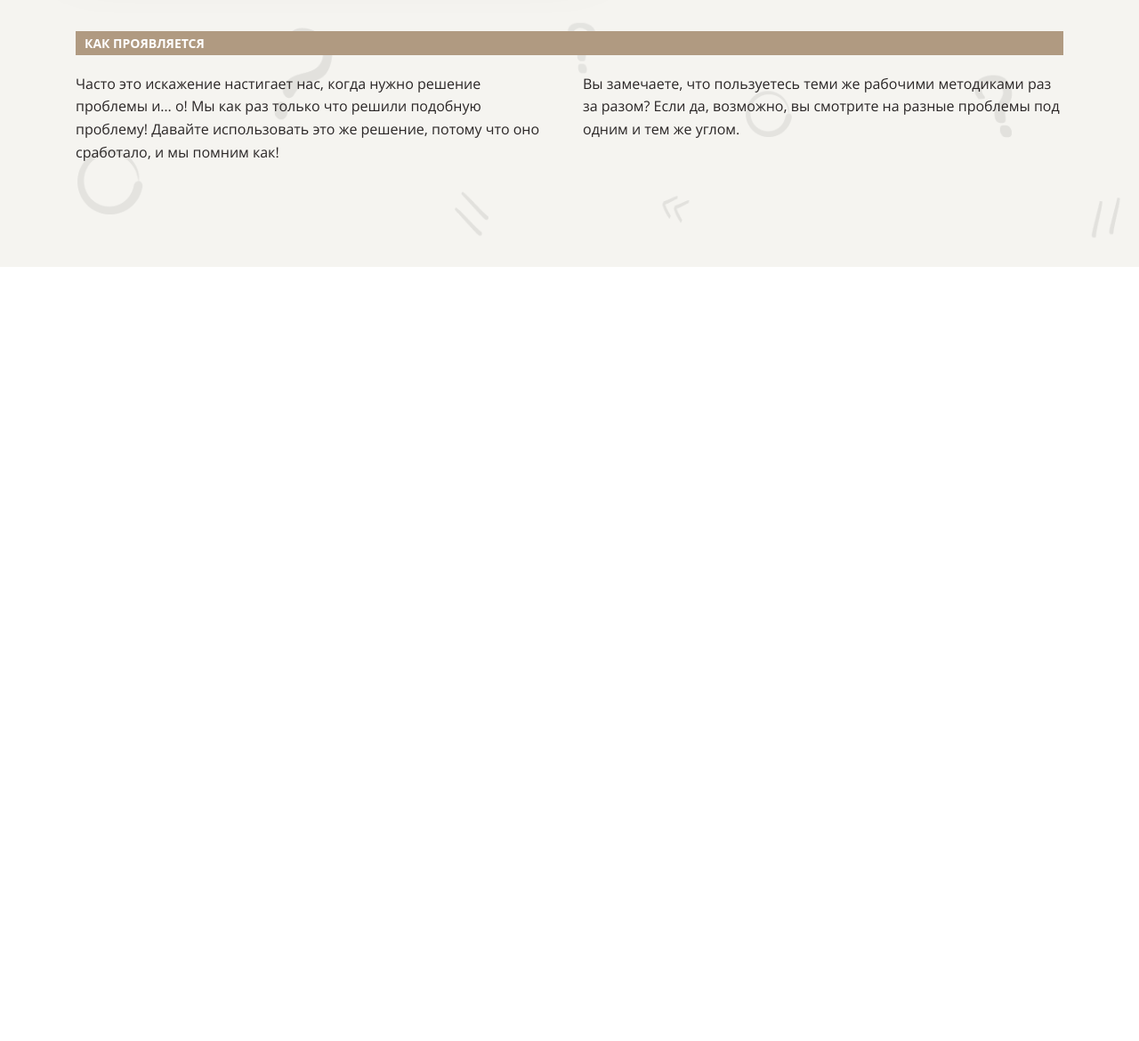
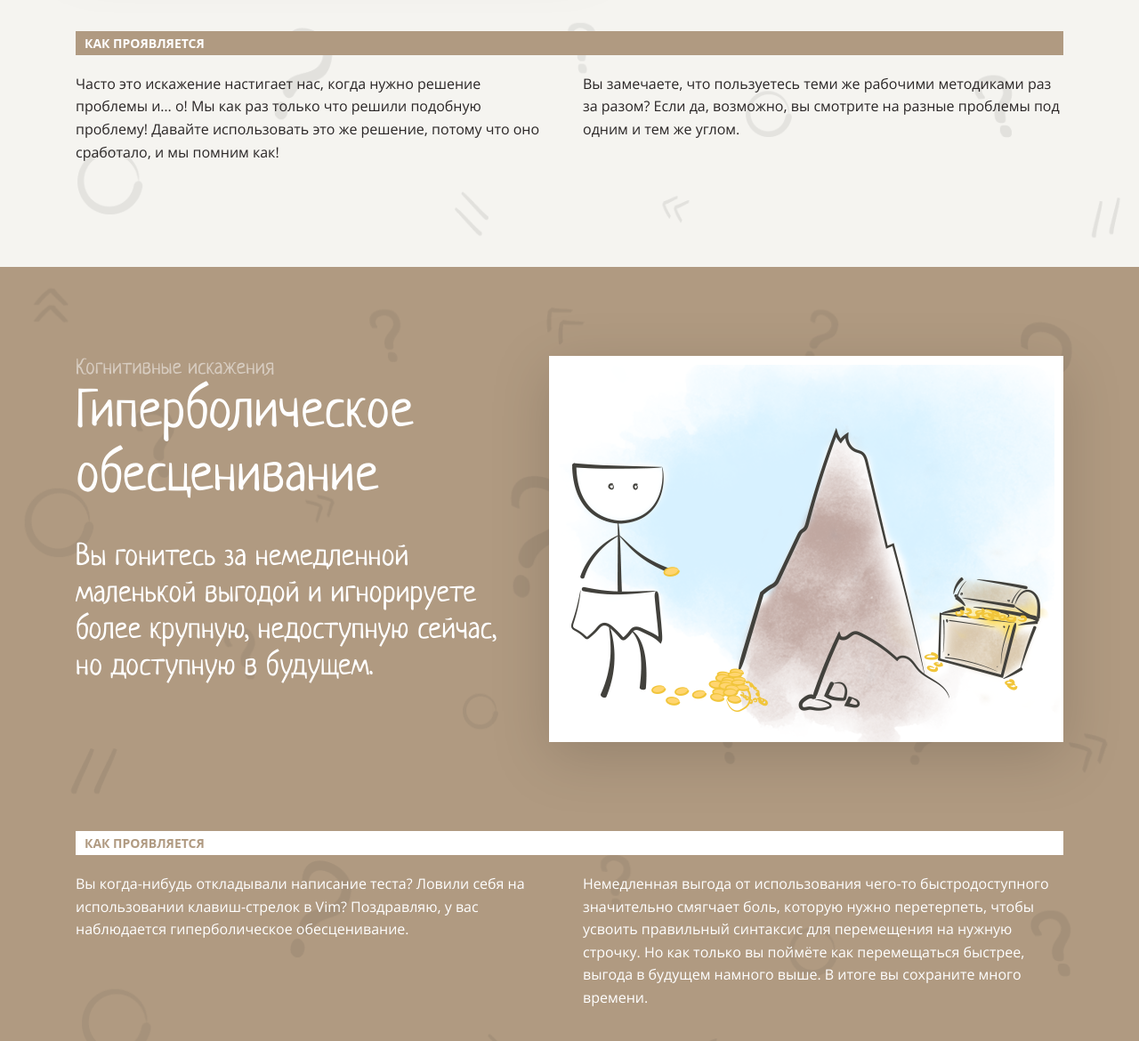
Before and after one commit to Matheria/Cognitive-biases, a website: page src/index.html in a window 1280 px wide. Shown: the part 5114-6284 px from the top of the page at 89% size. Before the commit the page ends 5414 px from the top, so only its background shows below. Drawn offline with Linux system fonts and the light colour scheme.

Commit message:
add hyperbolic-depreciation section

```diff
--- a/src/index.html
+++ b/src/index.html
@@ -131,6 +131,24 @@
         </div>
       </div>
     </section>
+
+    <section class="section section-dark bg" id="hyperbolic-depreciation">
+      <div class="container">
+        <div class="section-content-wrapper section-dark-content-wrapper">
+          <img class="section-img" src="./images/4.png" alt="Гиперболическое обесценивание">
+          <div class="section-text-wrapper">
+            <span class="section-text-top section-dark-text-top">Когнитивные искажения</span>
+            <h2 class="section-title section-dark-title title">Гиперболическое обесценивание</h2>
+            <p class="section-desc section-dark-desc">Вы гонитесь за немедленной маленькой выгодой и игнорируете более крупную, недоступную сейчас, но доступную в будущем.</p>
+          </div>
+        </div>
+        <h3 class="section-subtitle section-dark-subtitle">Как проявляется</h3>
+        <div class="section-content-wrapper">
+          <p class="section-text section-dark-text">Вы когда-нибудь откладывали написание теста? Ловили себя на использовании клавиш-стрелок в Vim? Поздравляю, у вас наблюдается гиперболическое обесценивание.</p>
+          <p class="section-text section-dark-text">Немедленная выгода от использования чего-то быстродоступного значительно смягчает боль, которую нужно перетерпеть, чтобы усвоить правильный синтаксис для перемещения на нужную строчку. Но как только вы поймёте как перемещаться быстрее, выгода в будущем намного выше. В итоге вы сохраните много времени.</p>
+        </div>
+      </div>
+    </section>
   </main>
   <footer></footer>
 </body>
```
